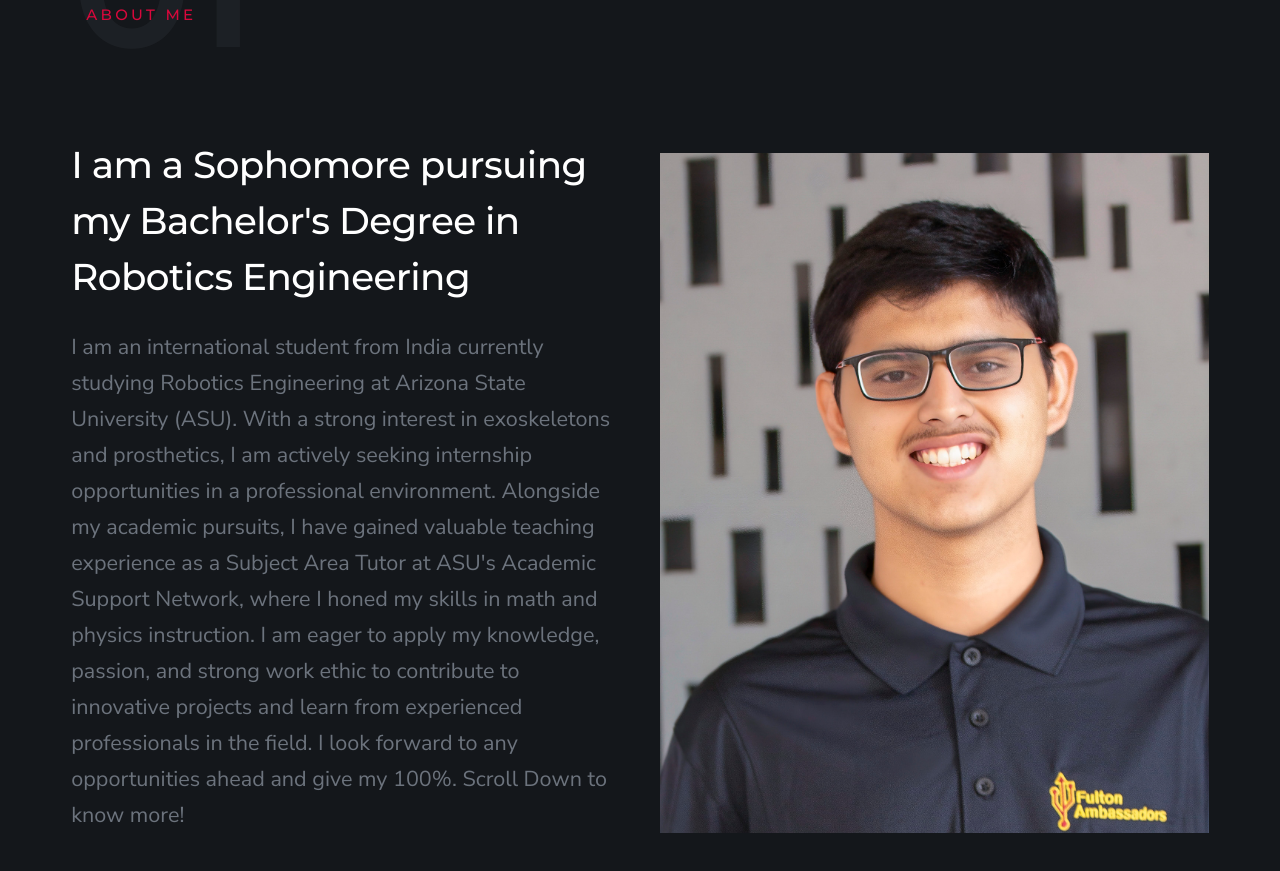
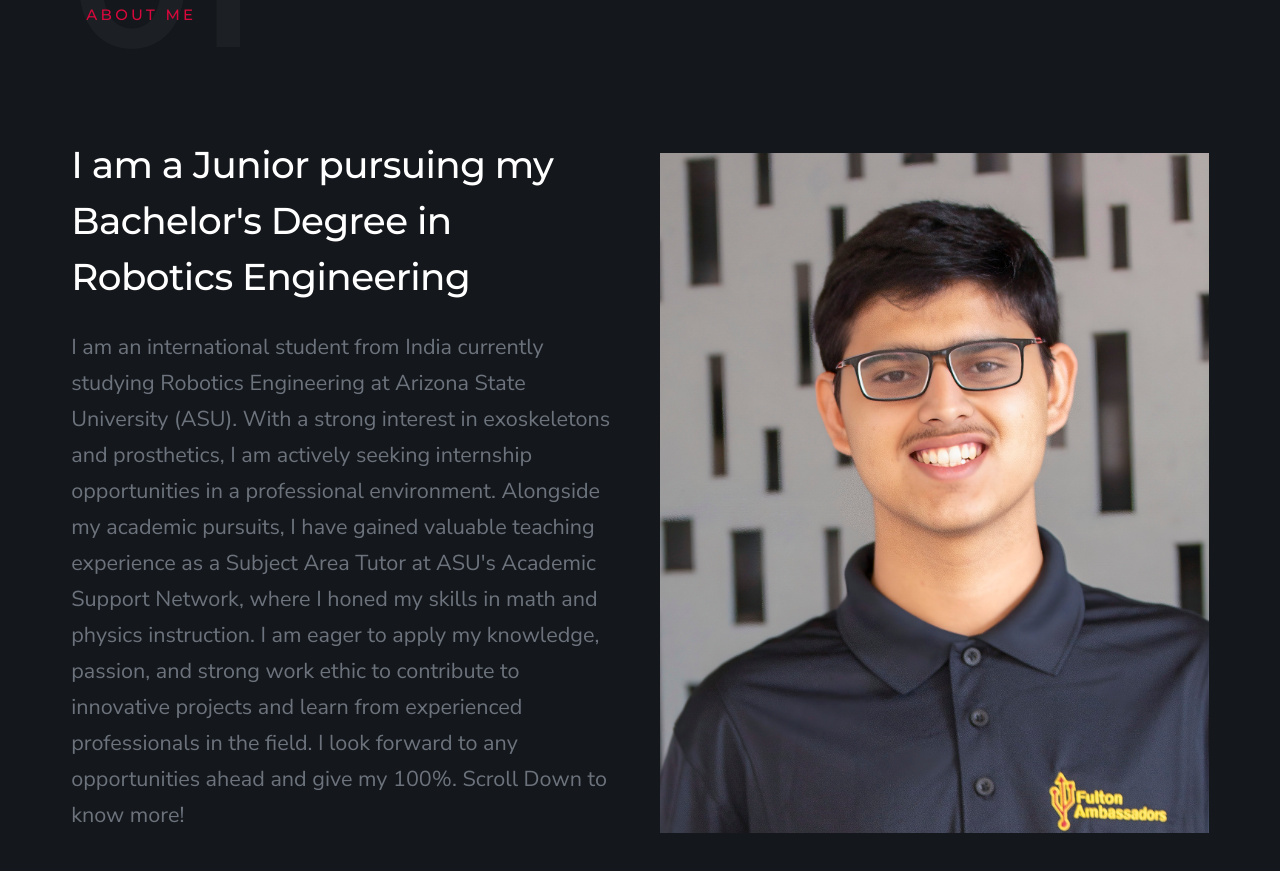
Before and after one commit to kdashora/kdashora.github.io, a plain HTML site: page index.html in a window 1280 px wide. Shown: the part 1147-2018 px from the top of the page. Drawn offline with Linux system fonts and the light colour scheme.

Commit message:
Update index.html

```diff
--- a/index.html
+++ b/index.html
@@ -144,7 +144,7 @@
 
             <div class="column large-6 w-900-stack s-about__intro-text">
                 <h1 class="display-1" data-aos="fade-up">
-                    I am a Sophomore pursuing my Bachelor's Degree in Robotics Engineering
+                    I am a Junior pursuing my Bachelor's Degree in Robotics Engineering
                 </h1>
 
                 <p class="lead" data-aos="fade-up">
```
